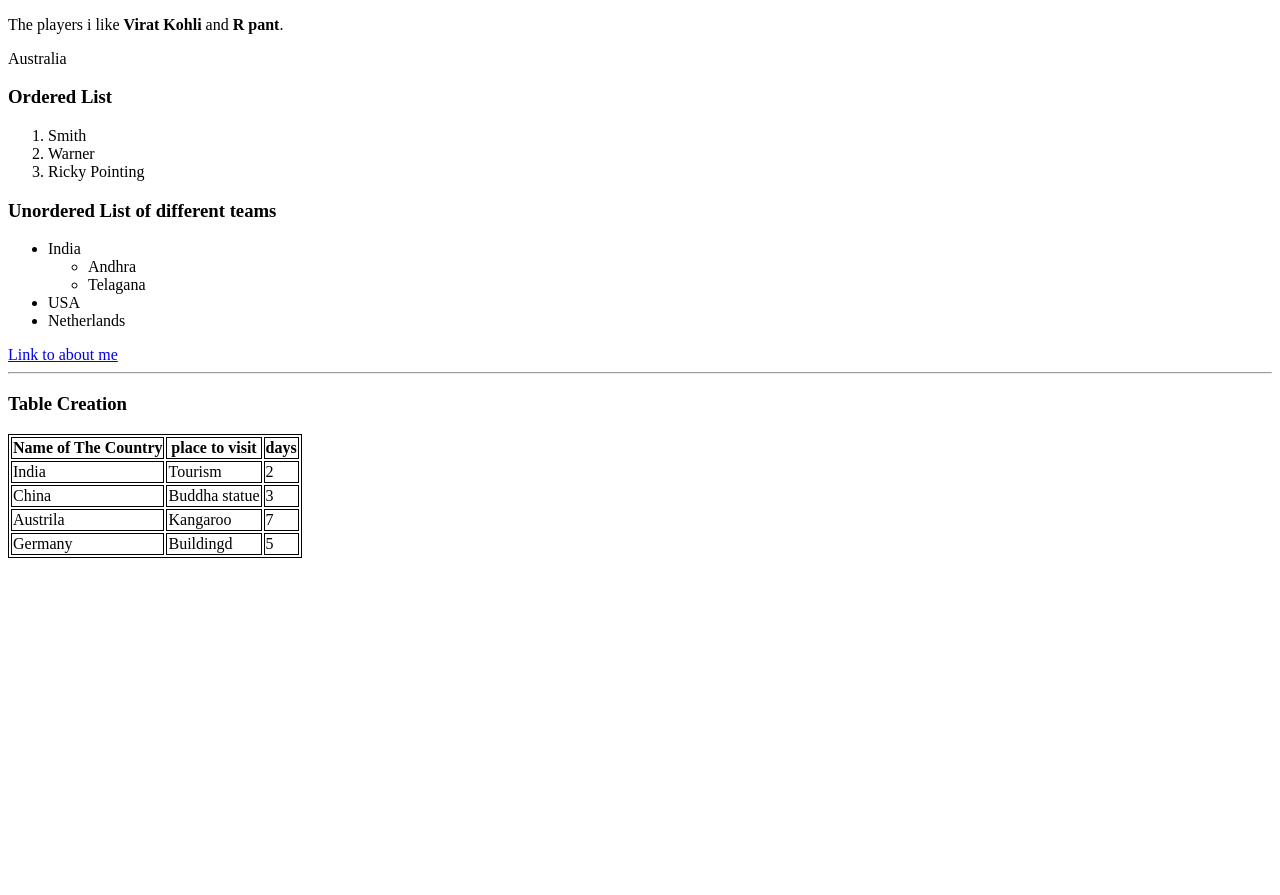
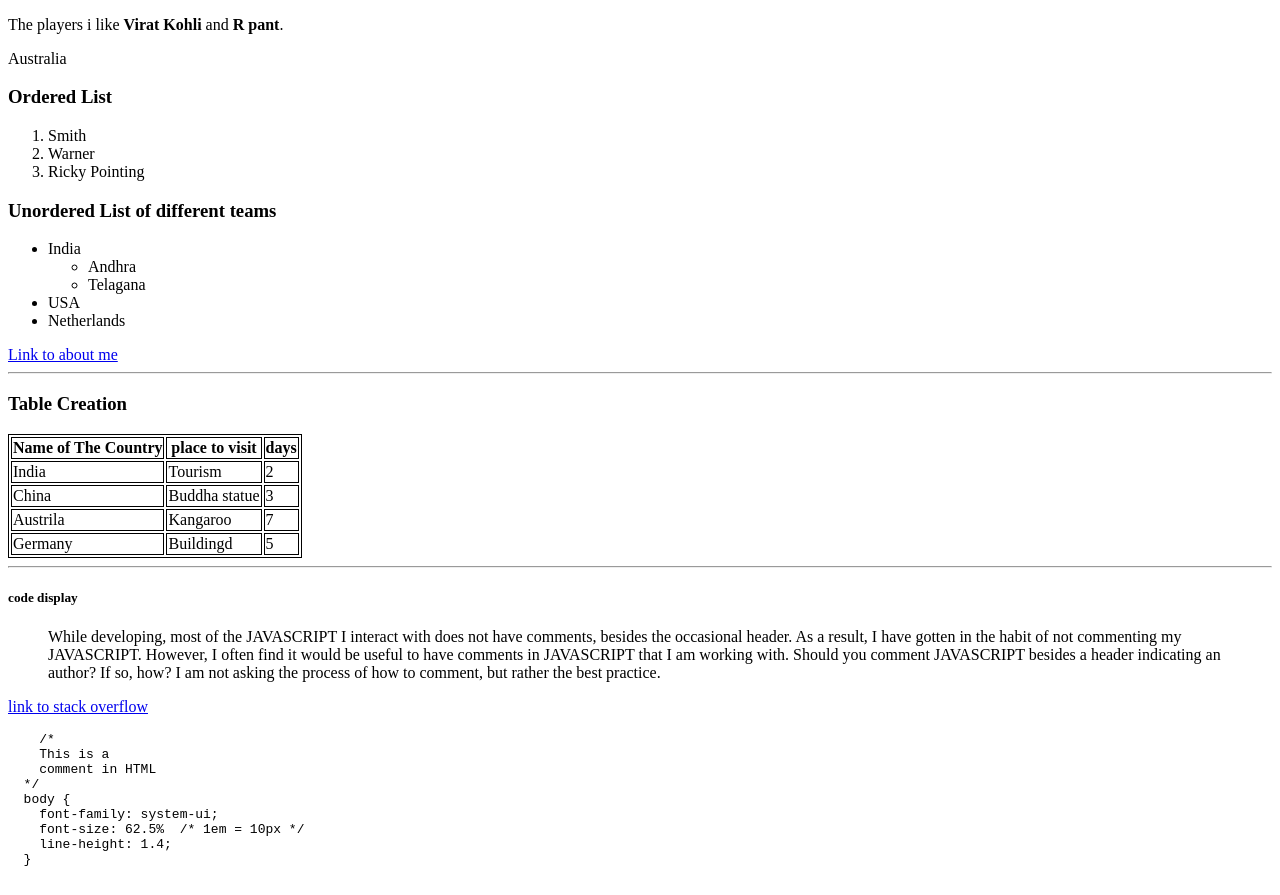
Before and after one commit to 44-563-Web-Apps-S23/44563-webapps-assignment-3-niharika-0427, a plain HTML site: page index.html in a window 1280 px wide. Shown: the part 105-1000 px from the top of the page. Before the commit the page ends 800 px from the top, so only its background shows below. Drawn offline with Linux system fonts and the light colour scheme.

Commit message:
added a lines

```diff
--- a/index.html
+++ b/index.html
@@ -64,3 +64,25 @@
         <td>5</td>
     </tr>
   </table>
+<hr>
+<h5>code display</h5>
+<blockquote>
+ While developing, most of the JAVASCRIPT I interact with does not have comments, besides the occasional header. As a result, I have gotten in the habit of not commenting my JAVASCRIPT.
+However, I often find it would be useful to have comments in JAVASCRIPT that I am working with. Should you comment JAVASCRIPT besides a header indicating an author? If so, how?
+I am not asking the process of how to comment, but rather the best practice.
+
+  </blockquote>
+
+  <p><a href="https://stackoverflow.com/questions/1484506/random-color-generator">link to stack overflow</a></p>
+
+  <pre>
+    /*
+    This is a
+    comment in HTML
+  */
+  body {
+    font-family: system-ui;
+    font-size: 62.5%  /* 1em = 10px */
+    line-height: 1.4;
+  }
+    </pre>
```
